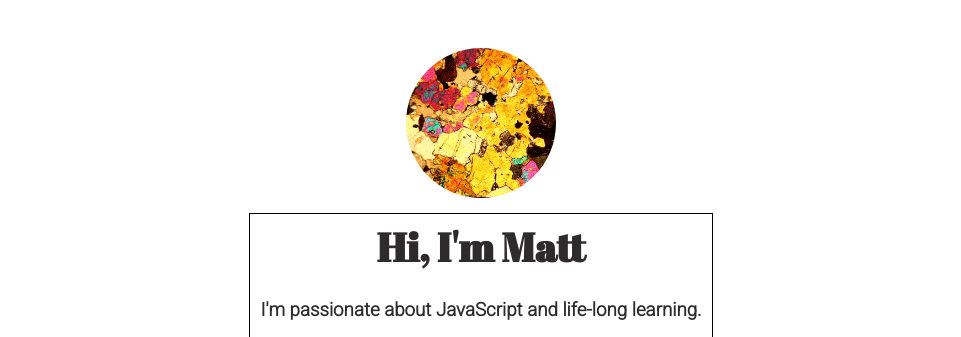
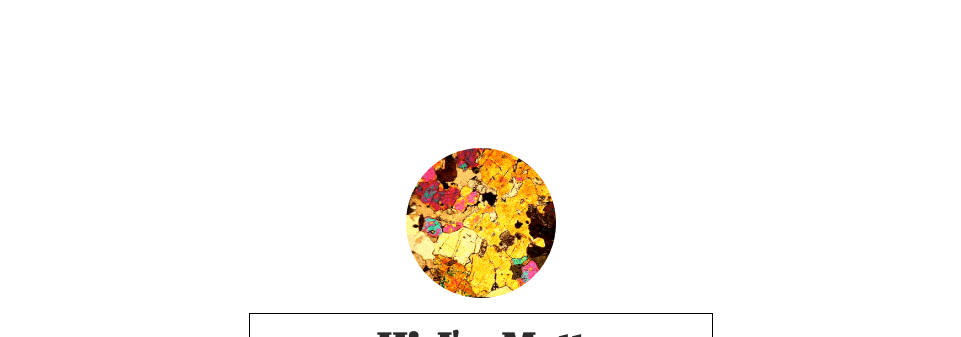
Before and after one commit to mattcanavan/mattcanavan.github.io, a Gatsby site: page / in a window 1280 px wide. Shown: the top 337 px of the page, without its empty margins (159-1120 px from the left). Built offline with nearby package versions, Linux system fonts and the light colour scheme; Gatsby itself is replaced by a stand-in of ours.

Commit message:
Set header height from vw to px so profile_img would sit across screen sizes.

```diff
--- a/src/styles/components/_header.scss
+++ b/src/styles/components/_header.scss
@@ -3,7 +3,7 @@
     // flex-direction: row;
     // justify-content: space-between;
     // align-items: center;
-    height: 5vh;
+    height: 140px;
     // background: $primary-color;
 }
 
```
